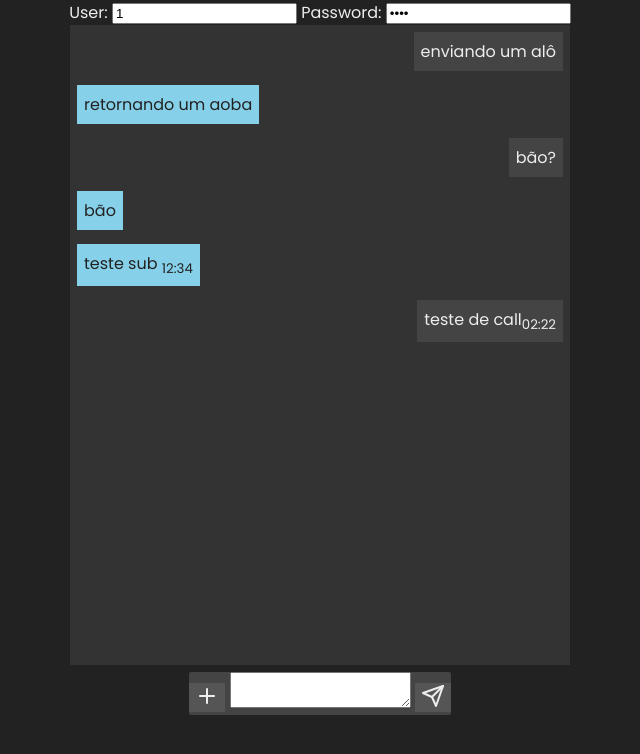
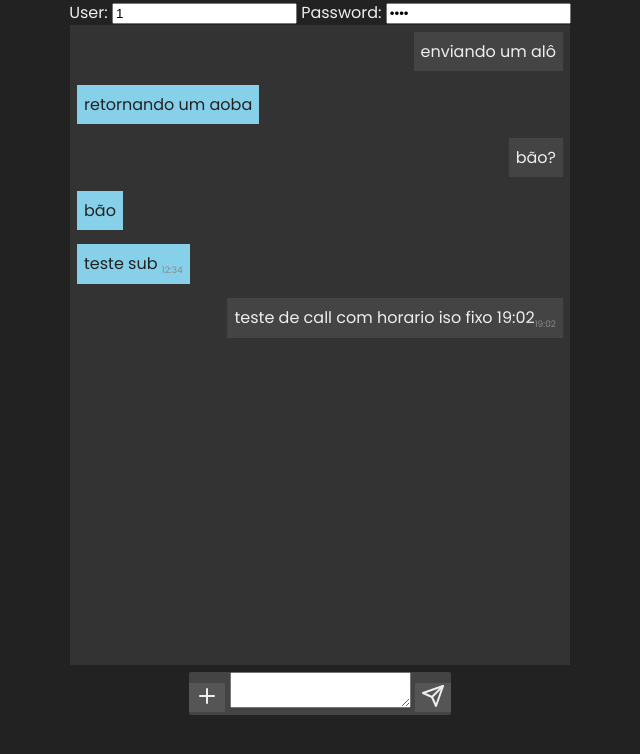
Before and after one commit to viniciusmachadovianna/messenger, a plain HTML site: page index.html in a window 1280 px wide. Shown: the whole page, without its empty margins (320-960 px from the left). Drawn offline with Linux system fonts and the light colour scheme.

Commit message:
adj: add time param on createmessage condition

```diff
--- a/script.js
+++ b/script.js
@@ -42,18 +42,19 @@ function selectChat(chatId){
     .catch(err => console.error(err));
 
   }
-createMessage("teste de call",1)
-function createMessage(text, from, time=null){
+createMessage("teste de call com horario iso fixo 19:02",1,"2025-07-14T19:02:23.123Z") //com iso datetime para testar if+slice
+function createMessage(text, from, isotime=null){
   const chat = document.getElementById('chat'),
     message = document.createElement('div'),
     span = document.createElement('span'),
     hour = document.createElement('sub')
-  if(time === null){
+  if(isotime === null){
     const d = new Date(),
     iso = d.toISOString();
     console.log(iso);
     hour.textContent = `${d.getHours().toString().padStart(2, '0')}:${d.getMinutes().toString().padStart(2, '0')}`
   }
+  else{hour.textContent = getHourMinute(isotime)}
   span.textContent=text
   message.appendChild(span)
   message.appendChild(hour)
@@ -61,3 +62,6 @@ function createMessage(text, from, time=null){
   else{message.className='historyMessage msgRecipient'}
   chat.appendChild(message)
 }
+function getHourMinute(isotime){
+  return isotime.slice(11, 16)
+}
--- a/style.css
+++ b/style.css
@@ -7,6 +7,7 @@
 :root{
   --black: #222;
   --white: #EEE;
+  --gray: #888;
 }
 body{
   font-family: 'Poppins', sans-serif;
@@ -33,6 +34,10 @@ body{
   margin: 7px;
   padding: 7px;
 }
+.historyMessage>sub{
+  font-size: xx-small;
+  color: var(--gray);
+}
 .msgSender{
   align-self: flex-end;
   margin-left: 20px;
```
